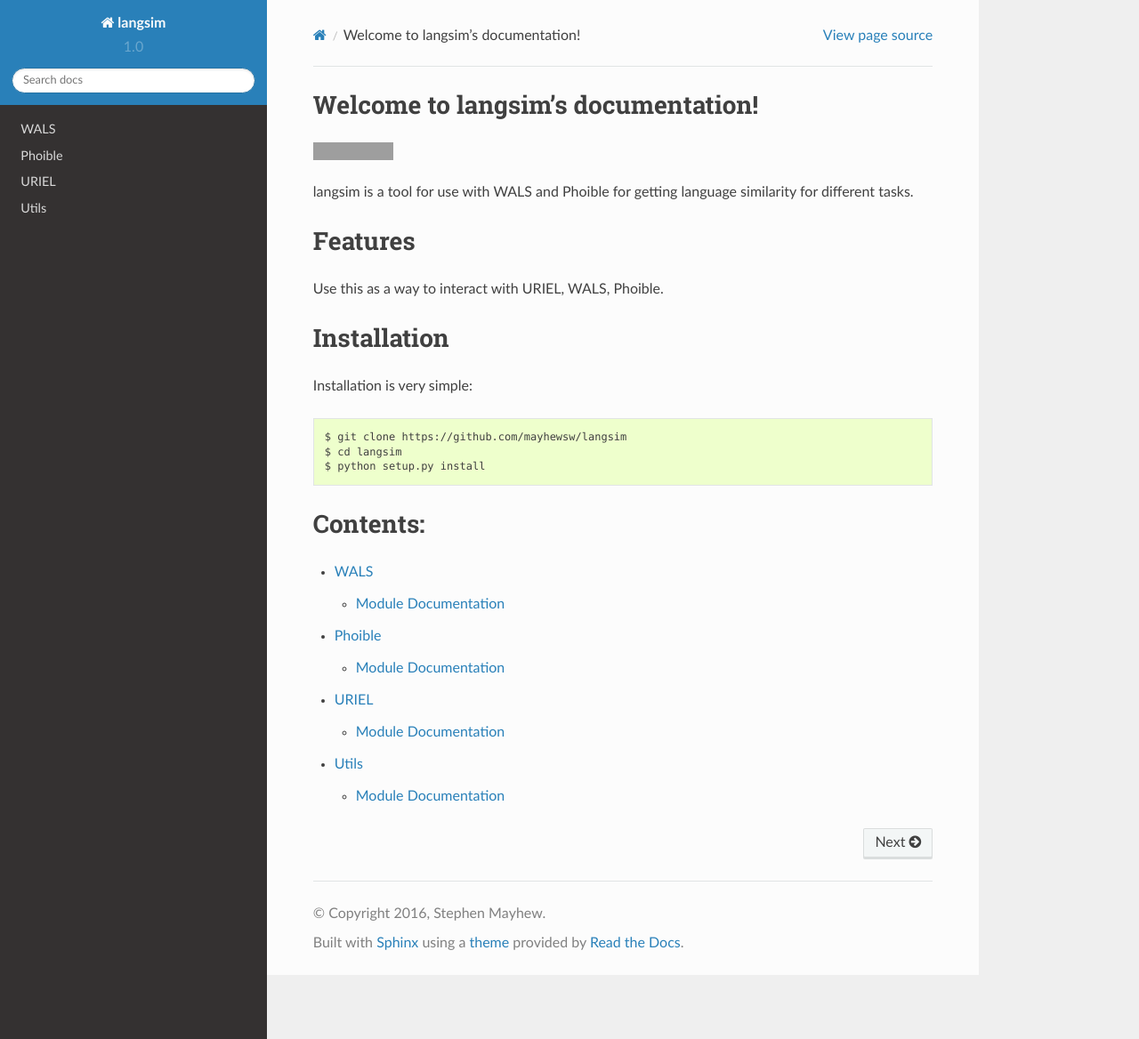
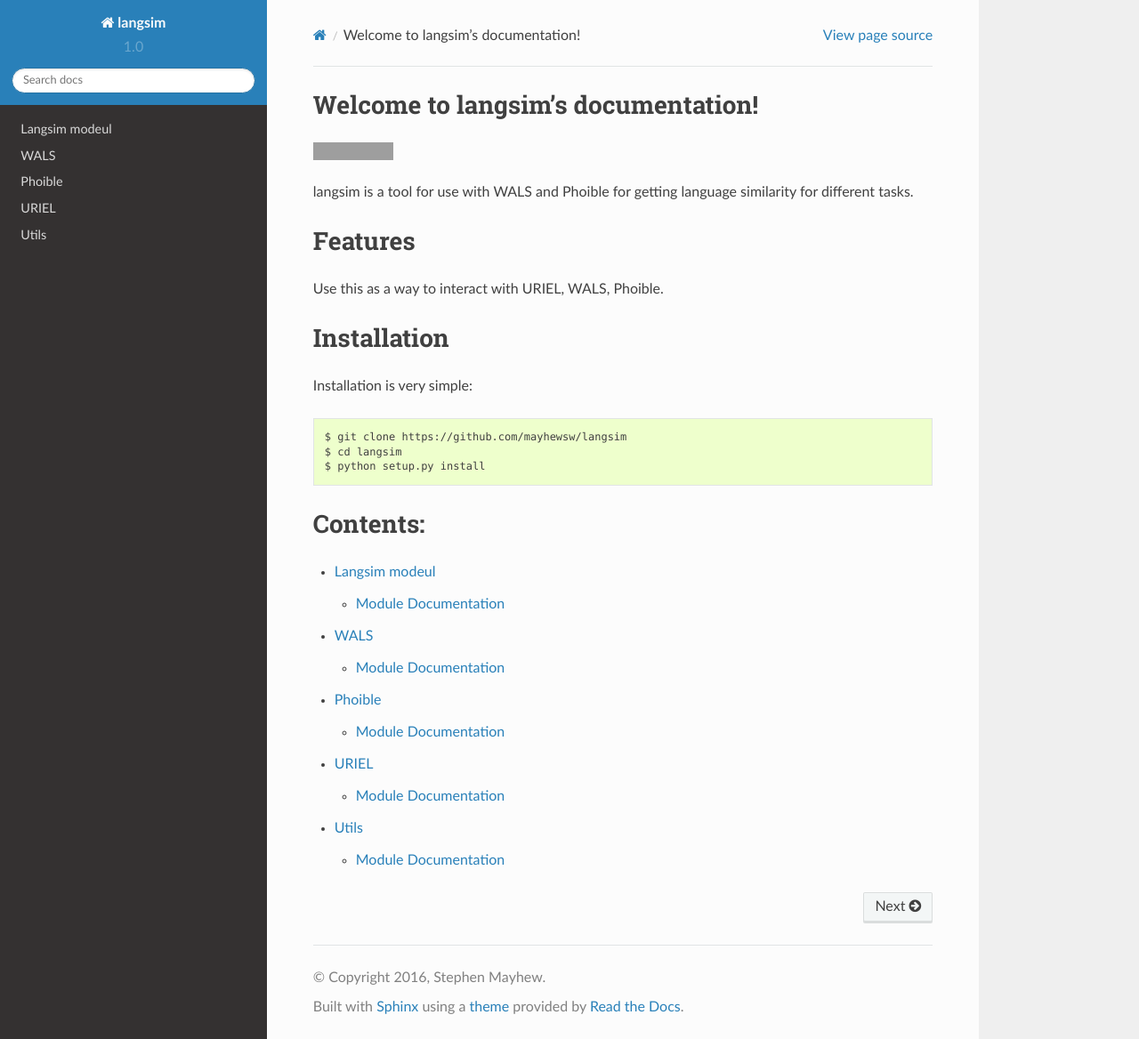
Before and after one commit to mayhewsw/langsim, a Sphinx documentation site: the page built from docs/index.rst, in a window 1280 px wide and 1168 px high. Shown: the whole window at 89% size. Built offline with Sphinx 7.4.7 and the Read the Docs theme 2.0.0, drawn with Linux system fonts in a browser that asks for light colours; grey boxes are pictures that could not be loaded.

Commit message:
Added langsim rst file.

```diff
--- a/docs/index.rst
+++ b/docs/index.rst
@@ -34,6 +34,7 @@ Contents:
 .. toctree::
    :maxdepth: 2
 
+   langsim
    wals
    phoible
    uriel
--- /dev/null
+++ b/docs/langsim.rst
@@ -0,0 +1,11 @@
+Langsim modeul
+=======
+
+This is the main module to be using.
+
+
+Module Documentation
+---------------------
+
+.. automodule:: langsim
+   :members:
```
